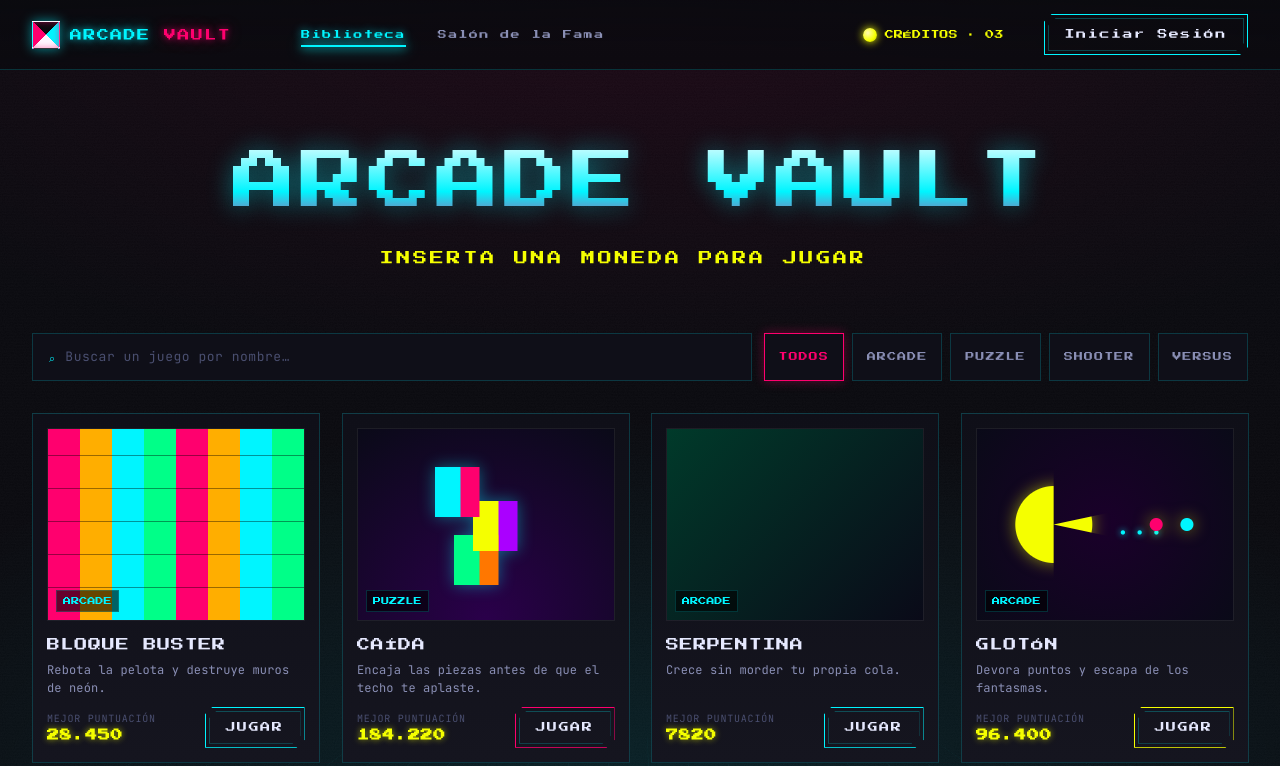
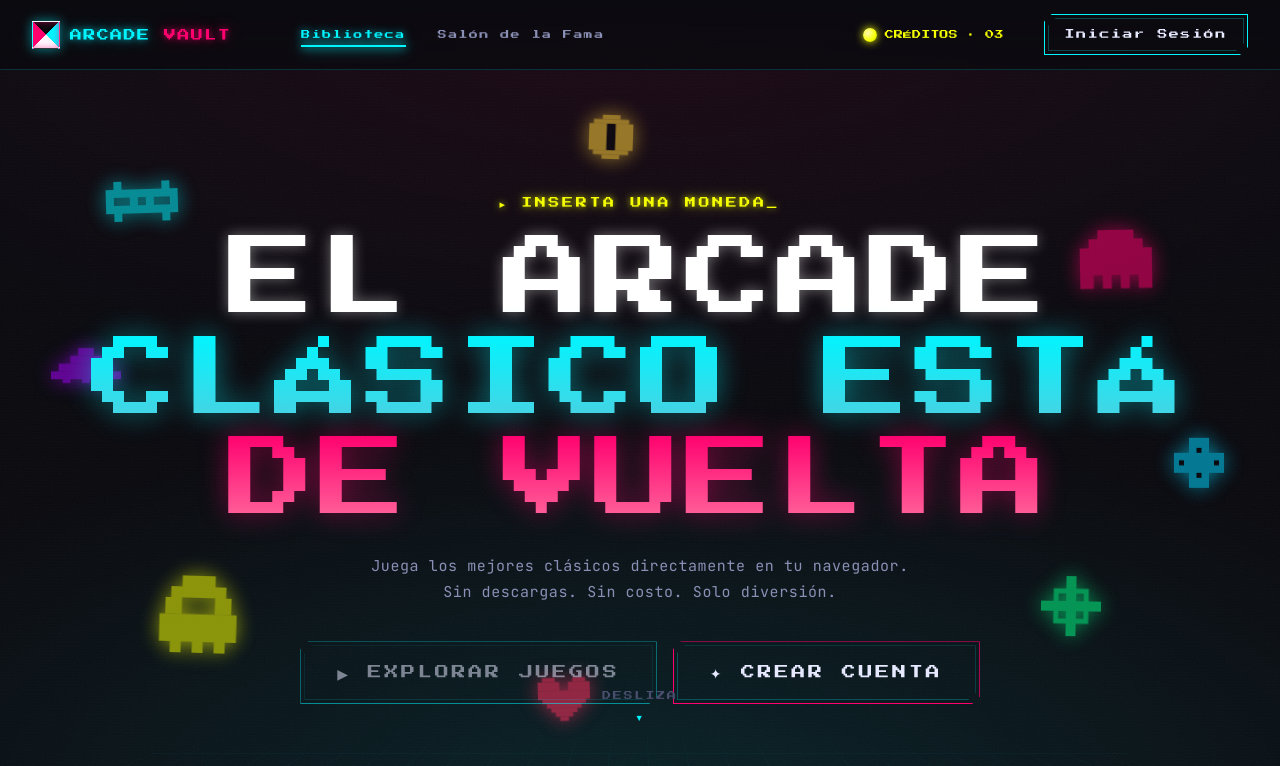
Before and after one commit to modoZen/arcade-vualt, a Next.js app: page / in a window 1280 px wide. Shown: the top 766 px of the page. Built offline with nearby package versions, Linux system fonts and the light colour scheme.

Commit message:
feat: implementar animación de revelado y actualizar diseño de la pantalla de inicio

```diff
--- a/app/page.tsx
+++ b/app/page.tsx
@@ -1,65 +1,144 @@
 "use client";
 
-import { useMemo, useState } from "react";
-import { GameCard } from "@/components/GameCard";
-import { GAMES, CATS } from "@/app/data/games";
+import { useEffect } from "react";
+import Link from "next/link";
 
-export default function Home() {
-  const [q, setQ] = useState("");
-  const [cat, setCat] = useState<(typeof CATS)[number]>("TODOS");
+function useReveal() {
+  useEffect(() => {
+    const els = document.querySelectorAll(".reveal");
+    const io = new IntersectionObserver(
+      (entries) => {
+        entries.forEach((e) => {
+          if (e.isIntersecting) {
+            e.target.classList.add("in");
+            io.unobserve(e.target);
+          }
+        });
+      },
+      { threshold: 0.12 }
+    );
+    els.forEach((el) => io.observe(el));
+    return () => io.disconnect();
+  }, []);
+}
 
-  const filtered = useMemo(() => {
-    return GAMES.filter(
-      (g) => (cat === "TODOS" || g.cat === cat) && g.title.toLowerCase().includes(q.toLowerCase())
-    );
-  }, [q, cat]);
-
+function FloatingSilhouettes() {
   return (
-    <div className="fade-in">
-      <section className="av-hero">
-        <h1 className="flicker">ARCADE VAULT</h1>
-        <div className="sub">
-          INSERTA UNA MONEDA PARA JUGAR <span className="blink">_</span>
-        </div>
-      </section>
-
-      <div className="av-filters">
-        <div className="av-search">
-          <span className="ico">⌕</span>
-          <input
-            value={q}
-            onChange={(e) => setQ(e.target.value)}
-            placeholder="Buscar un juego por nombre…"
-          />
-        </div>
-        <div className="av-chips">
-          {CATS.map((c) => (
-            <button
-              key={c}
-              className={"chip" + (cat === c ? " active" : "")}
-              onClick={() => setCat(c)}
-            >
-              {c}
-            </button>
-          ))}
-        </div>
-      </div>
-
-      <div className="av-grid">
-        {filtered.map((g) => (
-          <GameCard key={g.id} game={g} />
-        ))}
-        {filtered.length === 0 && (
-          <div
-            style={{ gridColumn: "1 / -1", textAlign: "center", padding: 80, color: "var(--ink-faint)" }}
-          >
-            <div className="pixel" style={{ fontSize: 14, color: "var(--magenta)", marginBottom: 12 }}>
-              NO HAY RESULTADOS
-            </div>
-            <div>Intenta otra búsqueda o categoría.</div>
-          </div>
-        )}
-      </div>
+    <div className="home-silos" aria-hidden="true">
+      <svg className="silo s1" viewBox="0 0 40 32">
+        <g fill="#00f5ff">
+          <rect x="6" y="4" width="4" height="4" /><rect x="30" y="4" width="4" height="4" />
+          <rect x="2" y="8" width="36" height="4" />
+          <rect x="2" y="12" width="4" height="4" /><rect x="14" y="12" width="4" height="4" /><rect x="22" y="12" width="4" height="4" /><rect x="34" y="12" width="4" height="4" />
+          <rect x="2" y="16" width="36" height="4" />
+          <rect x="6" y="20" width="4" height="4" /><rect x="30" y="20" width="4" height="4" />
+        </g>
+      </svg>
+      <svg className="silo s2" viewBox="0 0 32 32">
+        <g fill="#ff006e">
+          <rect x="8" y="0" width="16" height="4" />
+          <rect x="4" y="4" width="24" height="4" />
+          <rect x="0" y="8" width="32" height="12" />
+          <rect x="0" y="20" width="6" height="6" /><rect x="10" y="20" width="4" height="6" /><rect x="18" y="20" width="4" height="6" /><rect x="26" y="20" width="6" height="6" />
+        </g>
+      </svg>
+      <svg className="silo s3" viewBox="0 0 32 32">
+        <g fill="#f5ff00">
+          <rect x="10" y="0" width="12" height="4" />
+          <rect x="6" y="4" width="20" height="4" />
+          <rect x="4" y="8" width="6" height="6" /><rect x="22" y="8" width="6" height="6" />
+          <rect x="2" y="14" width="28" height="10" />
+          <rect x="6" y="24" width="4" height="4" /><rect x="14" y="24" width="4" height="4" /><rect x="22" y="24" width="4" height="4" />
+        </g>
+      </svg>
+      <svg className="silo s4" viewBox="0 0 24 24">
+        <g fill="#00ff88">
+          <rect x="10" y="0" width="4" height="24" />
+          <rect x="0" y="10" width="24" height="4" />
+          <rect x="6" y="6" width="12" height="12" fill="none" stroke="#00ff88" strokeWidth="2" />
+        </g>
+      </svg>
+      <svg className="silo s5" viewBox="0 0 36 24">
+        <g fill="#aa00ff">
+          <rect x="14" y="2" width="8" height="4" />
+          <rect x="10" y="6" width="16" height="4" />
+          <rect x="4" y="10" width="28" height="4" />
+          <rect x="0" y="14" width="36" height="4" />
+          <rect x="6" y="18" width="4" height="2" /><rect x="16" y="18" width="4" height="2" /><rect x="26" y="18" width="4" height="2" />
+        </g>
+      </svg>
+      <svg className="silo s6" viewBox="0 0 20 20">
+        <g fill="#ffcf3a">
+          <rect x="6" y="0" width="8" height="2" />
+          <rect x="2" y="2" width="16" height="2" />
+          <rect x="0" y="4" width="20" height="12" />
+          <rect x="2" y="16" width="16" height="2" />
+          <rect x="6" y="18" width="8" height="2" />
+          <rect x="8" y="4" width="4" height="12" fill="#0a0a0f" />
+        </g>
+      </svg>
+      <svg className="silo s7" viewBox="0 0 24 22">
+        <g fill="#ff3060">
+          <rect x="2" y="2" width="6" height="2" /><rect x="16" y="2" width="6" height="2" />
+          <rect x="0" y="4" width="10" height="4" /><rect x="14" y="4" width="10" height="4" />
+          <rect x="0" y="8" width="24" height="4" />
+          <rect x="2" y="12" width="20" height="2" />
+          <rect x="4" y="14" width="16" height="2" />
+          <rect x="6" y="16" width="12" height="2" />
+          <rect x="8" y="18" width="8" height="2" />
+          <rect x="10" y="20" width="4" height="2" />
+        </g>
+      </svg>
+      <svg className="silo s8" viewBox="0 0 24 24">
+        <g fill="#00d4ff">
+          <rect x="8" y="2" width="8" height="6" />
+          <rect x="2" y="8" width="20" height="8" />
+          <rect x="8" y="16" width="8" height="6" />
+          <rect x="11" y="6" width="2" height="2" fill="#0a0a0f" />
+          <rect x="11" y="16" width="2" height="2" fill="#0a0a0f" />
+          <rect x="4" y="11" width="2" height="2" fill="#0a0a0f" />
+          <rect x="18" y="11" width="2" height="2" fill="#0a0a0f" />
+        </g>
+      </svg>
     </div>
   );
 }
+
+export default function Home() {
+  useReveal();
+
+  return (
+    <div className="home fade-in">
+      <section className="home-hero">
+        <FloatingSilhouettes />
+        <div className="home-hero-inner">
+          <div className="hero-eyebrow pixel neon-yellow">
+            ▸ INSERTA UNA MONEDA<span className="blink">_</span>
+          </div>
+          <h1 className="home-title">
+            <span className="line-1">EL ARCADE</span>
+            <span className="line-2">CLÁSICO ESTÁ</span>
+            <span className="line-3">DE VUELTA</span>
+          </h1>
+          <p className="home-sub">
+            Juega los mejores clásicos directamente en tu navegador.
+            <br />
+            Sin descargas. Sin costo. Solo diversión.
+          </p>
+          <div className="home-ctas">
+            <Link href="/juego" className="btn xl pulse">
+              ▶ EXPLORAR JUEGOS
+            </Link>
+            <Link href="/auth" className="btn xl magenta">
+              ✦ CREAR CUENTA
+            </Link>
+          </div>
+          <div className="hero-scroll" aria-hidden="true">
+            <span>DESLIZA</span>
+            <span className="arrow">▼</span>
+          </div>
+        </div>
+      </section>
+    </div>
+  );
+}
```
